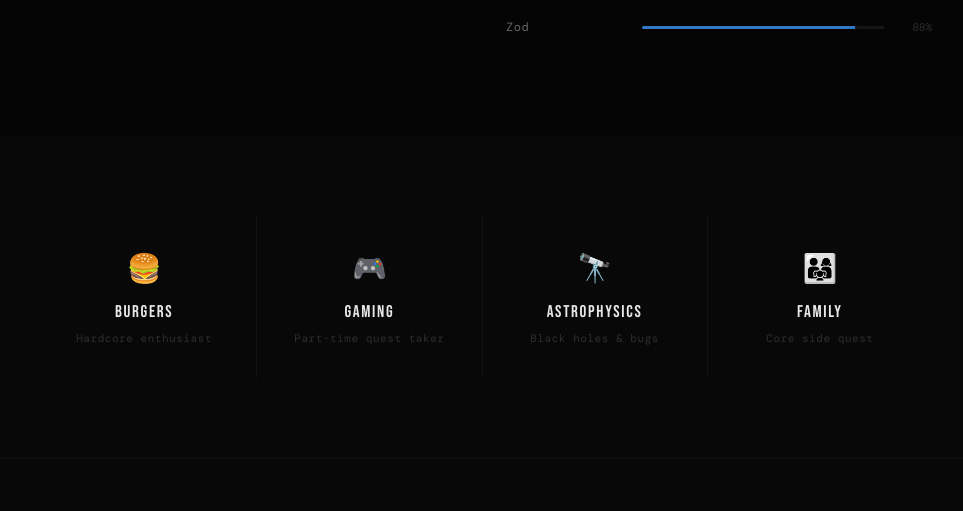
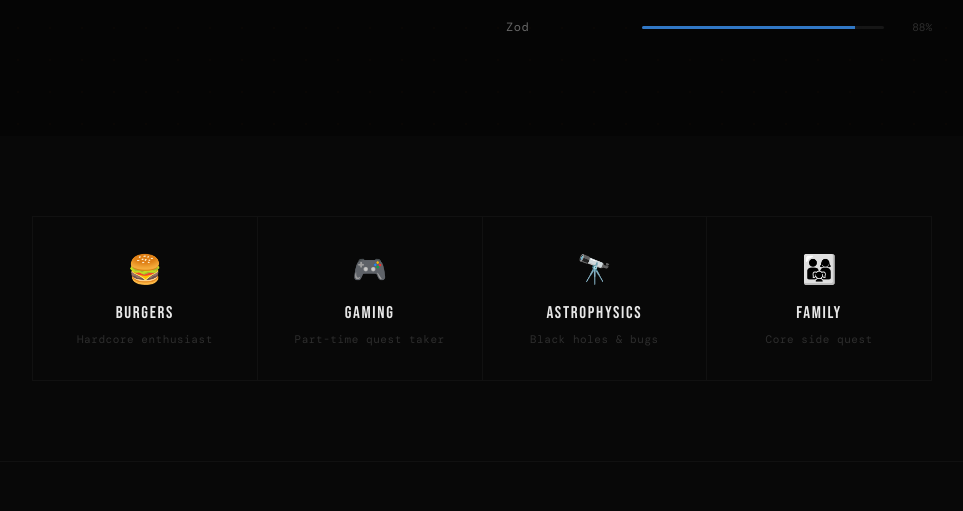
Before and after one commit to ShaNaim/personal-site, a React (Vite) app: page /portfolio in a window 1280 px wide. Shown: the part 3380-3891 px from the top of the page, without its empty margins (158-1121 px from the left). Built offline with nearby package versions, Linux system fonts and the light colour scheme; a web font is replaced by a local one.

Commit message:
:art: converted hobbies section

```diff
--- a/src/components/modules/portfolio/hobbies-section.tsx
+++ b/src/components/modules/portfolio/hobbies-section.tsx
@@ -3,55 +3,22 @@ import { hobbies } from "@/data/portfolio/personal";
 
 export function HobbiesSection() {
   return (
-    <section
-      style={{
-        padding: "80px 48px",
-        background: "var(--color-bg)",
-      }}
-    >
-      <div style={{ maxWidth: 900, margin: "0 auto" }}>
+    <section className="py-20 px-12 bg-[var(--color-bg)]">
+      <div className="max-w-[900px] mx-auto">
         <FadeIn>
-          <div
-            style={{
-              display: "grid",
-              gridTemplateColumns: "repeat(auto-fit, minmax(200px, 1fr))",
-              gap: 1,
-              background: "var(--color-stroke-subtle)",
-            }}
-          >
+          {/* Grid Border Trick:
+            Using gap-px (1px) with a subtle background color
+            makes the gap look like a thin internal border.
+          */}
+          <div className="grid grid-cols-[repeat(auto-fit,minmax(200px,1fr))] gap-px bg-[var(--color-stroke-subtle)] border border-[var(--color-stroke-subtle)]">
             {hobbies.map(({ icon, label, desc }) => (
-              <div
-                key={label}
-                style={{
-                  background: "var(--color-bg)",
-                  padding: "32px 24px",
-                  textAlign: "center",
-                  transition: "background 0.2s",
-                }}
-                onMouseEnter={(e) => (e.currentTarget.style.background = "var(--color-bg-card)")}
-                onMouseLeave={(e) => (e.currentTarget.style.background = "var(--color-bg)")}
-              >
-                <div style={{ fontSize: 28, marginBottom: 10 }}>{icon}</div>
-                <div
-                  style={{
-                    fontFamily: "'Bebas Neue', sans-serif",
-                    fontSize: 17,
-                    letterSpacing: "0.1em",
-                    marginBottom: 4,
-                    color: "var(--color-text)",
-                  }}
-                >
-                  {label}
-                </div>
-                <div
-                  style={{
-                    fontSize: 11,
-                    color: "var(--color-text-faint)",
-                    letterSpacing: "0.05em",
-                  }}
-                >
-                  {desc}
-                </div>
+              <div key={label} className="group bg-[var(--color-bg)] py-8 px-6 text-center transition-colors duration-200 hover:bg-[var(--color-bg-card)]">
+                {/* Icon with subtle lift on hover */}
+                <div className="text-[28px] mb-2.5 transition-transform duration-300 group-hover:-translate-y-1">{icon}</div>
+
+                <h4 className="font-['Bebas_Neue'] text-[17px] tracking-[0.1em] text-[var(--color-text)] mb-1 uppercase">{label}</h4>
+
+                <p className="text-[11px] text-[var(--color-text-faint)] tracking-wider leading-relaxed">{desc}</p>
               </div>
             ))}
           </div>
```
